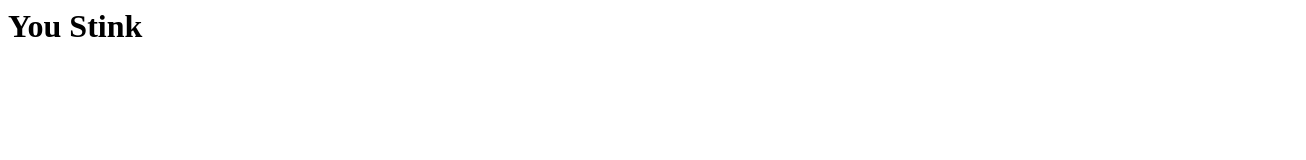
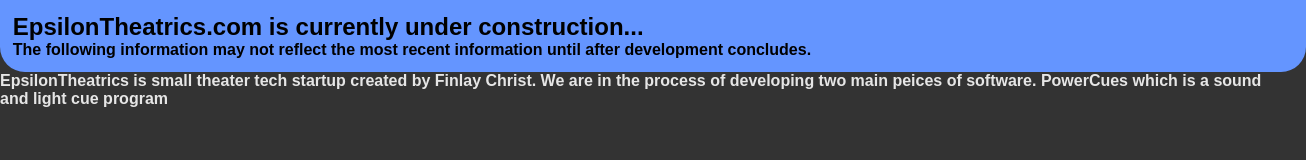
Before and after one commit to RandomiaGaming/EpsilonTheatricsDotCom, a plain HTML site: page index.html in a window 1280 px wide. Shown: the whole page, 1306 px wide, since content can reach past the window. Drawn offline with Linux system fonts and the light colour scheme.

Commit message:
beta 1.0

```diff
--- a/index.html
+++ b/index.html
@@ -1,5 +1,17 @@
+<!DOCTYPE html>
 <html>
-  <body>
-    <h1>You Stink</h1>
-  </body>
+
+<head>
+  <title>EpsilonTheatrics.com</title>
+  <link rel="stylesheet" href="styles.css">
+</head>
+
+<body>
+  <div class="header">
+      <h2 class="header_content">EpsilonTheatrics.com is currently under construction...</h2>
+      <h4 class="header_content">The following information may not reflect the most recent information until after development concludes.</h4>
+  </div>
+  <h4 class="content">EpsilonTheatrics is small theater tech startup created by Finlay Christ. We are in the process of developing two main peices of software. PowerCues which is a sound and light cue program </h4>
+</body>
+
 </html>
--- /dev/null
+++ b/styles.css
@@ -0,0 +1,38 @@
+.header {
+    background-color: #6495ff;
+    justify-content: flex-start;
+    align-content: flex-start;
+    align-items: flex-start;
+    width: 100%;
+    max-width: 100%;
+    border-radius: 0 0 25px 25px;
+    flex-direction: column;
+    margin: 0px;
+    padding: 1%;
+}
+
+.header_content {
+    color: #000000;
+    font-family: Arial, Helvetica, sans-serif;
+    width: 100%;
+    max-width: 100%;
+    margin: 0px;
+}
+
+.content {
+    color: #e6e6e6;
+    font-family: Arial, Helvetica, sans-serif;
+    width: 100%;
+    max-width: 100%;
+    margin: 0px;
+}
+
+body {
+    background-color: #333333;
+    margin: 0px;
+    padding: 0px;
+    width: 100vw;
+    max-width: 100vw;
+    height: 100vh;
+    max-height: 100vh;
+}
```
